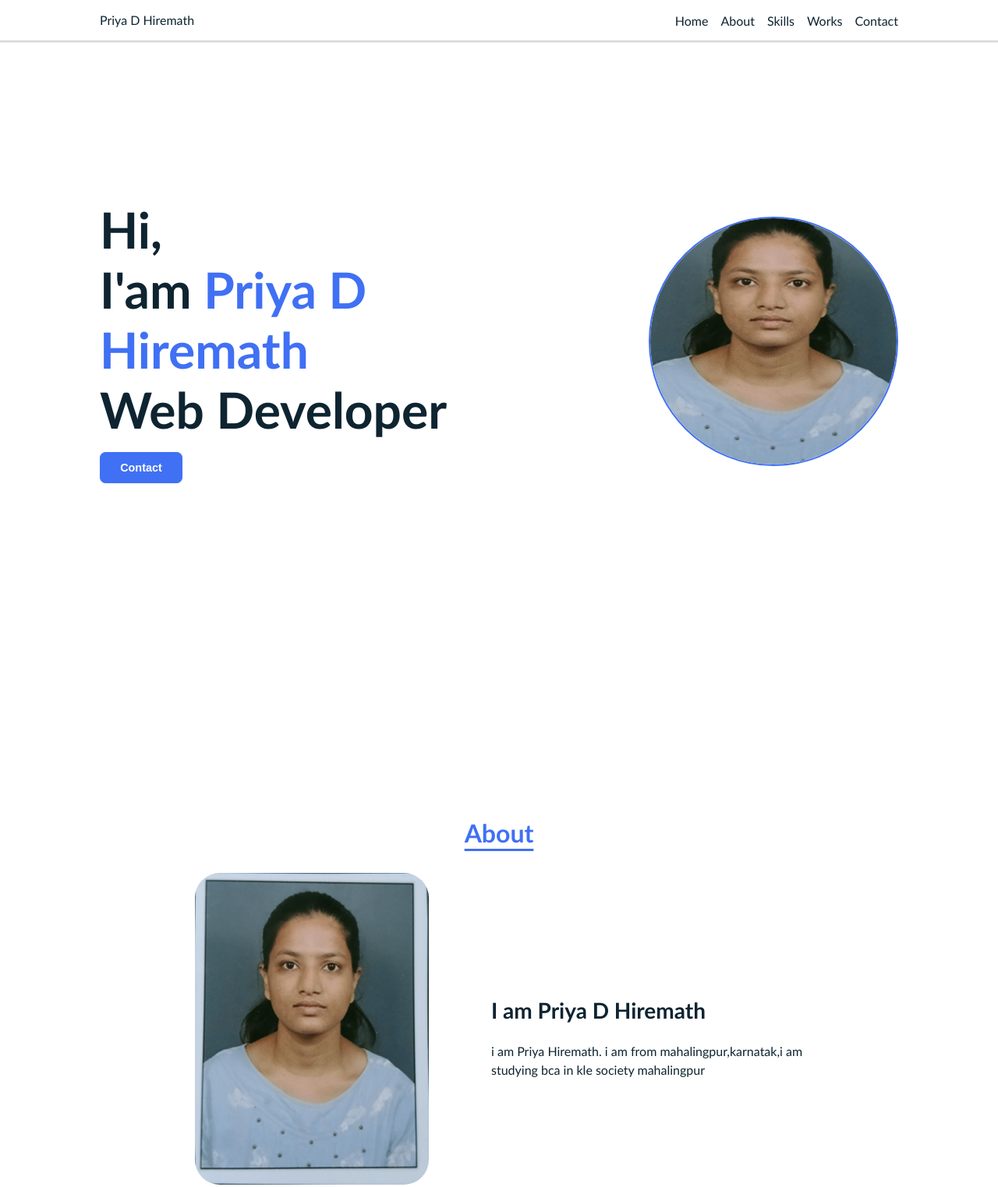
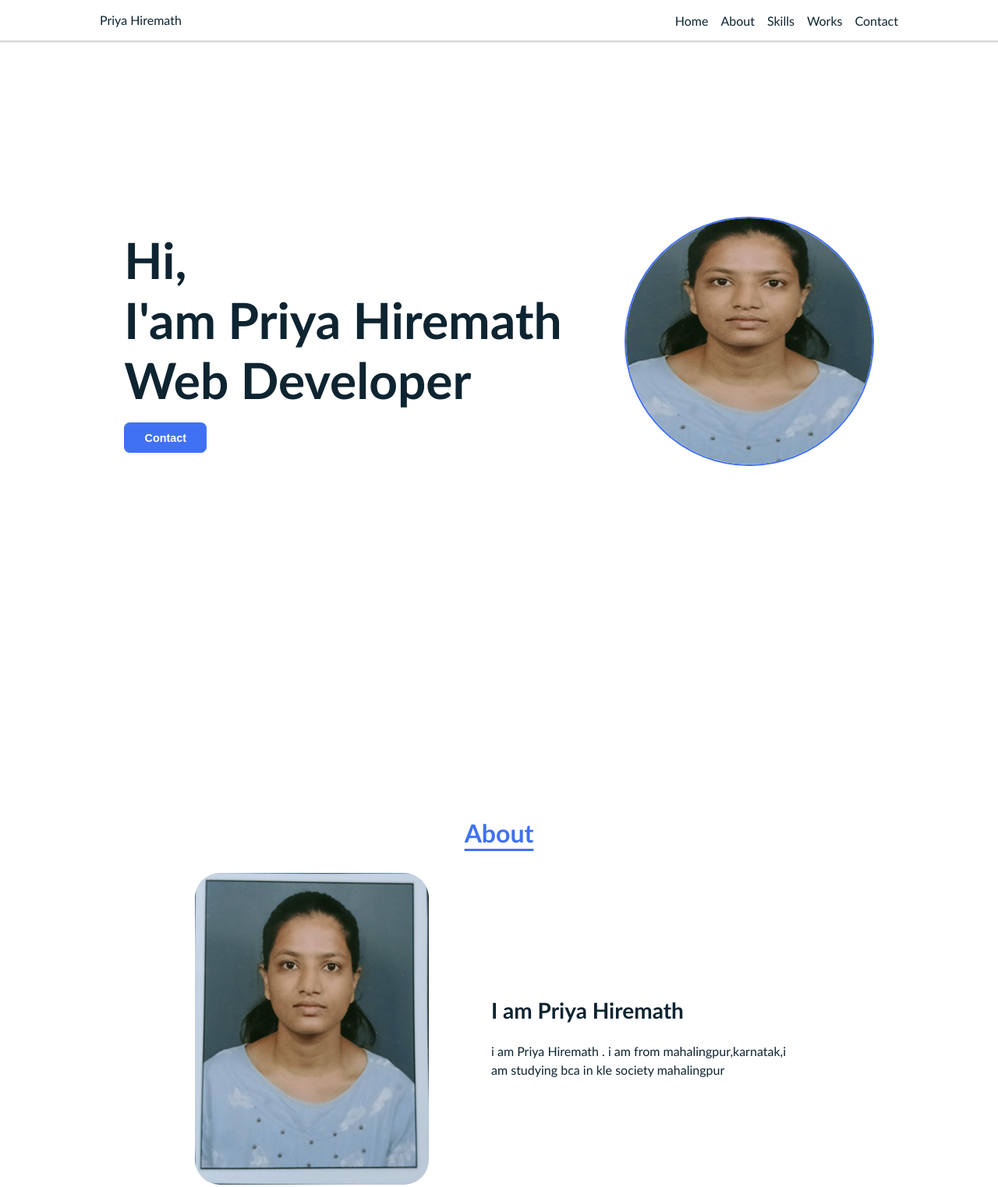
Before and after one commit to priyadhiremath/portfolio, a plain HTML site: page index.html in a window 1280 px wide. Shown: the top 1523 px of the page at 78% size. Drawn offline with Linux system fonts and the light colour scheme.

Commit message:
portfolio website

```diff
--- a/index.html
+++ b/index.html
@@ -4,7 +4,7 @@
 <head>
     <meta charset="UTF-8">
     <meta name="viewport" content="width=device-width, initial-scale=1.0">
-    <title>Portfolio - Priya D Hiremath</title>
+    <title>Portfolio - Priya Hiremath</title>
     <!-- link css -->
     <link rel="stylesheet" href="./styles.css">
 </head>
@@ -12,7 +12,7 @@
 <body>
     <header>
         <div class="container navigation">
-            <h1>Priya D Hiremath</h1>
+            <h1>Priya Hiremath</h1>
             <input type="checkbox" id="menu">
             <label for="menu" id="menu-box">
                 <div id="open" class="menu-bar">
@@ -42,7 +42,7 @@
                 <div>
                     <h1>
                         <span>Hi,</span>
-                        <span>I'am <span id="name">Priya D Hiremath</span> </span>
+                        <span>I'am <span id="name" Priya Hiremath></span>Priya Hiremath </span>
                         <span>Web Developer</span>
                     </h1>
                     <button>
@@ -61,9 +61,9 @@
                     <div id="about-content">
                         <img src="./images/itsme.png" alt="portrait-image">
                         <div>
-                            <h3>I am Priya D Hiremath</h3>
+                            <h3>I am Priya Hiremath</h3>
                             <p>
-                               i am Priya Hiremath. i am from mahalingpur,karnatak,i am studying
+                               i am Priya Hiremath . i am from mahalingpur,karnatak,i am studying
                                bca in kle society mahalingpur
                             </p>
                         </div>
@@ -131,7 +131,7 @@
                 <div>
                     <h2>Contact</h2>
                     <div>
-                        <form action="mailto:priyadhiremath2005@gmail.com.com">
+                        <form action="mailto:badrashettimanjul.com">
                             <input type="text" placeholder="Name">
                             <input type="text" placeholder="Email">
                             <textarea name="message">
```
Also changed, not shown: itsme.png (added).
